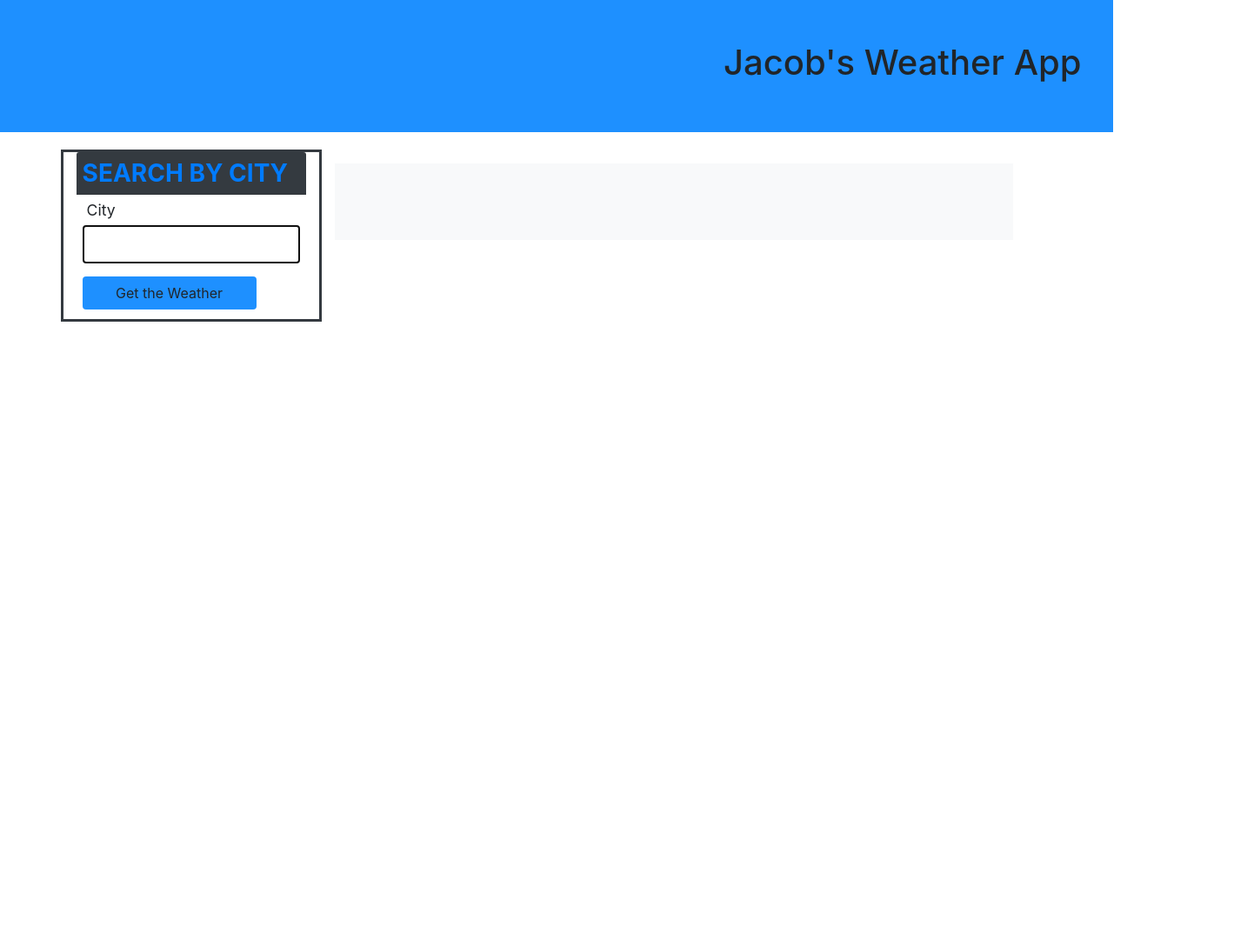
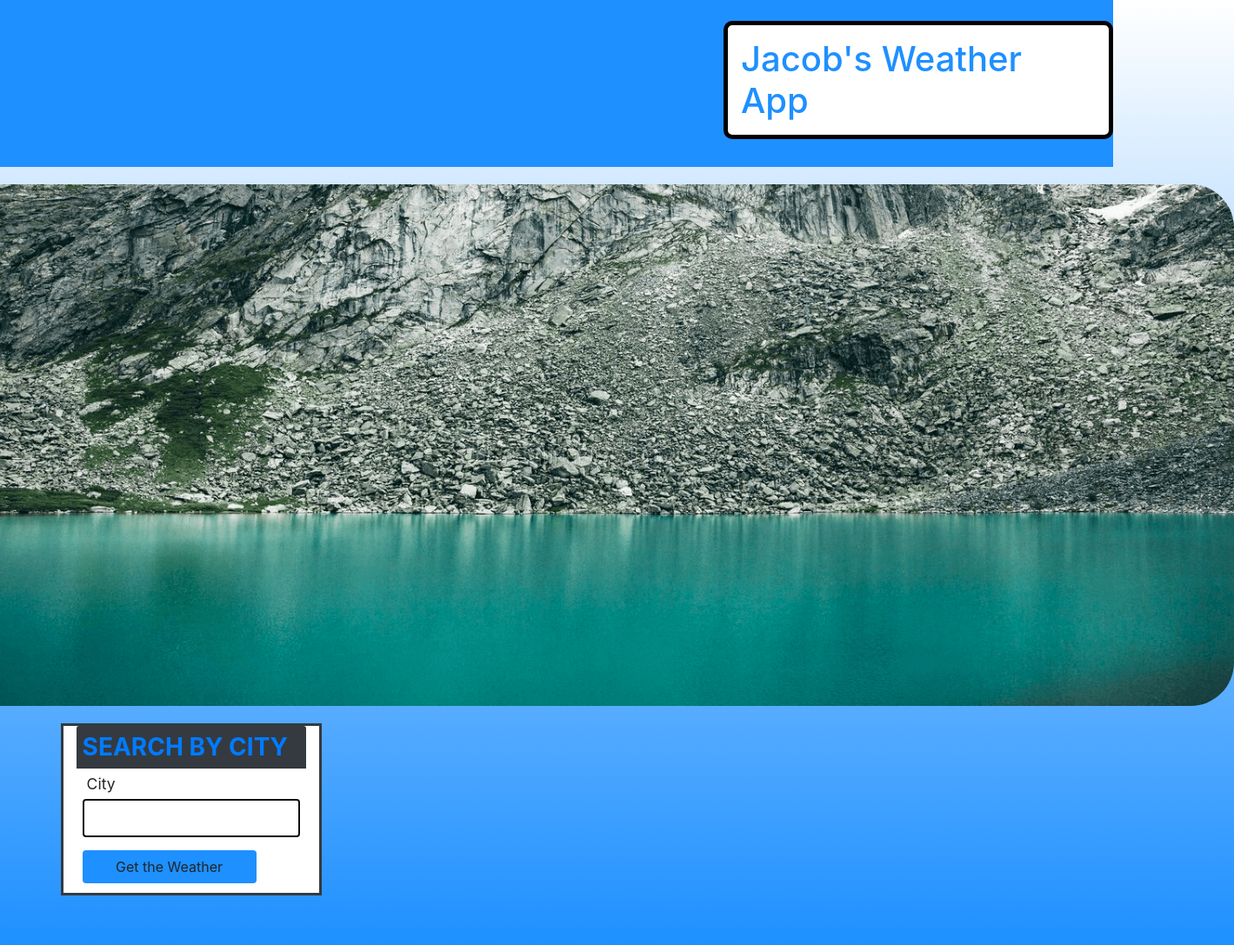
Before and after one commit to jacobpostill/Jacob-Weather-App, a plain HTML site: page index.html in a window 1280 px wide. Shown: the whole page at 87% size, 1419 px wide, since content can reach past the window. Before the commit the page ends 800 px from the top, so only its background shows below. Drawn offline with nearby package versions, Linux system fonts and the light colour scheme.

Commit message:
final changes

```diff
--- a/Assets/css/style.css
+++ b/Assets/css/style.css
@@ -1,12 +1,21 @@
 h4 {
     font-size: 40px;
-    margin-left: 65%
+    margin-left: 65%;
+    background-color: white;
+    color: dodgerblue;
+    border: solid 5px black;
+    padding-left: 15px;
+    padding-right: 15px;
+    padding-bottom: 15px;
+    padding-top: 15px;
+    border-radius: 10px;
 }
 
 body {
     display: flex;
     flex-direction: column;
     line-height: 1.3;
+    background-image: linear-gradient(white, dodgerblue);
   }
 
   header {
@@ -18,6 +27,13 @@ body {
     margin-bottom: 20px;
 
   }
+
+#topImage {
+    margin-left: -15%;
+    height: 600px;
+    border-radius: 50px;
+    margin-bottom: 20px;
+}
 .card {
   margin: 0 0 20px 0;
   border: 3px solid var(--dark);
--- a/index.html
+++ b/index.html
@@ -19,6 +19,7 @@
     <main class="flex-row justify-space-between">
 
         <div class="container">
+            <img src="./Assets/long-horizontal-photo-stone-embankment-shore-mountain-lake-reflections-rocky-hillside-akcay-cyan-film-altai-russia-83033311.png" id="topImage">
             <div class="row">
           <div class="card col">
             <h3 class="card-header text-uppercase">Search by City</h3>
@@ -30,7 +31,7 @@
           </div>
 
           <div class="weather_main col-9 pt-3 col">
-            <div class="bg-light p-3">
+            <div class=" p-3">
                     <h2 class="justify-content-center text-dark" id="name_of_city"><span id="city" class="fs-2 fw-bold"></span><img id="image_main" src=""></span></h2>
                     <div class="row">
                         <div class="col-6">
@@ -41,11 +42,13 @@
                     </div>
             </div>
         </div>
+        </div>
+        <div class="container text-center">
         <div class="row">
         <div id="searchedCity" class="col">
         </div>
-        <div class="col">
-                <div class="bg-light">
+        <div class="col-9">
+                <div class="bg-light col">
                     <h5 id="fivedaytext"></h5>
                 </div>
             <div class="row">
```
